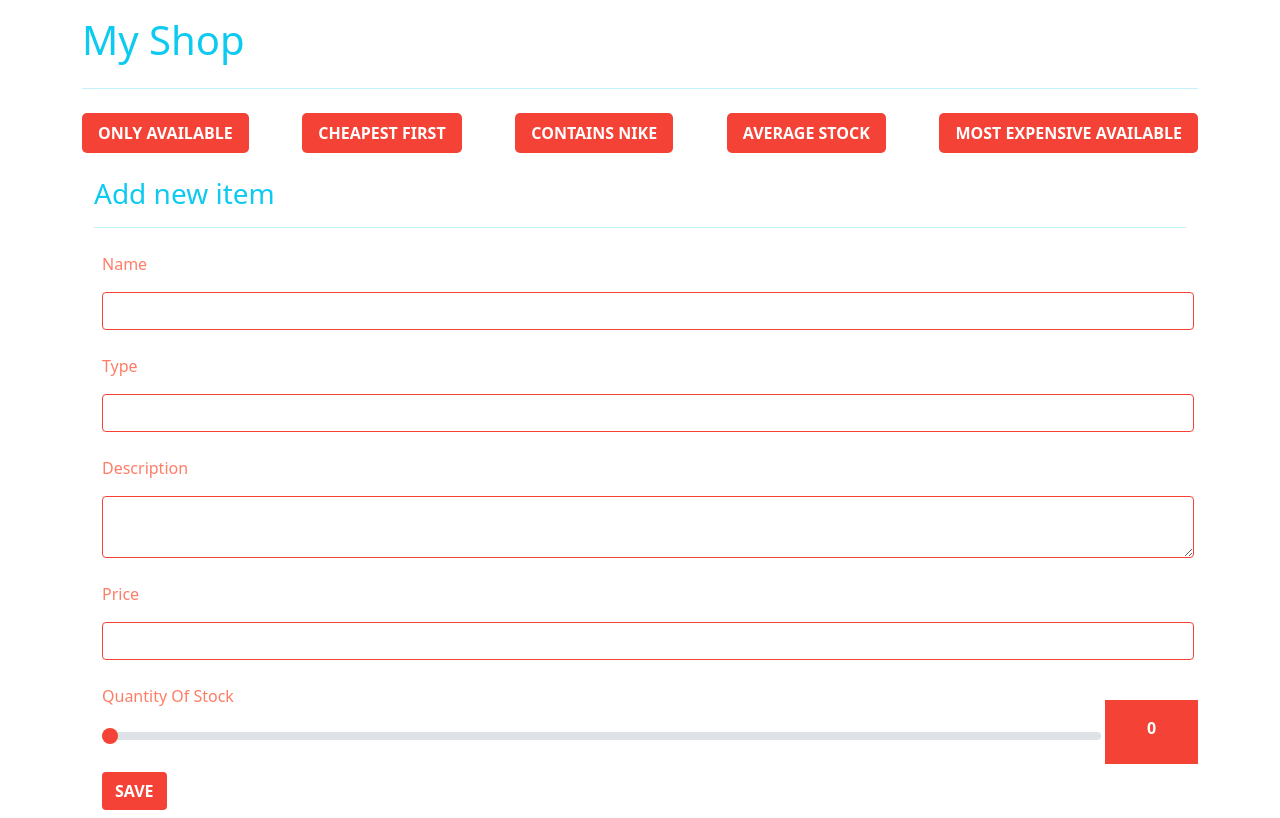
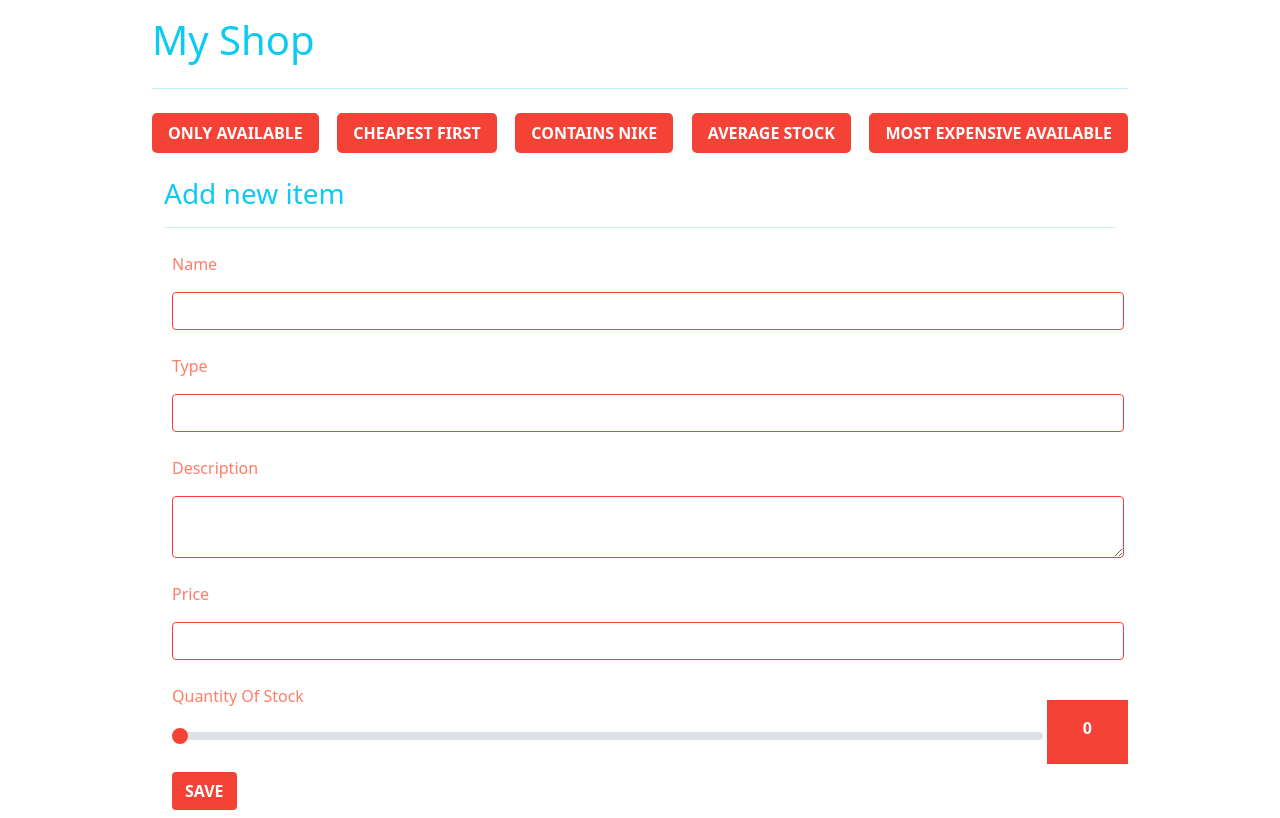
Before and after one commit to hajmaedina/wendy-webshop-project, a React (Create React App) app in the folder wendy-webshop/: page /new-product in a window 1280 px wide. Built offline with nearby package versions, Linux system fonts and the light colour scheme.

Commit message:
Adding max-width to container

```diff
--- a/wendy-webshop/src/App.scss
+++ b/wendy-webshop/src/App.scss
@@ -2,6 +2,10 @@
 
 body {
   box-sizing: border-box;
+}
+
+.container {
+  max-width: 1000px;
 }
 
 .btn-orange {
@@ -25,11 +29,12 @@ body {
   display: block;
   padding: 0.5rem 1rem;
   text-decoration: none;
-  transition: color 0.15s ease-in-out, background-color 0.15s ease-in-out, border-color 0.15s ease-in-out;
+  transition: color 0.15s ease-in-out, background-color 0.15s ease-in-out,
+    border-color 0.15s ease-in-out;
 
-    &:hover {
-      color:rgb(33, 37, 41);
-    }
+  &:hover {
+    color: rgb(33, 37, 41);
+  }
 }
 
 .navbar-light .navbar-toggler {
@@ -45,26 +50,24 @@ body {
   border: 1px solid rgb(244, 67, 54);
 }
 
-input[type=range]::-webkit-slider-thumb {
+input[type='range']::-webkit-slider-thumb {
   -webkit-appearance: none;
-  background:rgb(244, 67, 54);
+  background: rgb(244, 67, 54);
 }
- input[type=range]::-moz-range-thumb {
-   background: rgb(244, 67, 54);
- }
-input[type=range]::-ms-thumb {
+input[type='range']::-moz-range-thumb {
   background: rgb(244, 67, 54);
- }
- input[type=range]:focus {
+}
+input[type='range']::-ms-thumb {
+  background: rgb(244, 67, 54);
+}
+input[type='range']:focus {
   outline: none !important;
- }
+}
 
 .huf::after {
-  content: " Ft";
+  content: ' Ft';
   text-align: center;
 }
-
-
 
 table th {
   background-color: #0fcaf0;
@@ -73,7 +76,7 @@ table th {
   border: 3px solid white;
 }
 
-table tr td{
+table tr td {
   padding: 10px;
   vertical-align: inherit;
   font-weight: 400;
```
